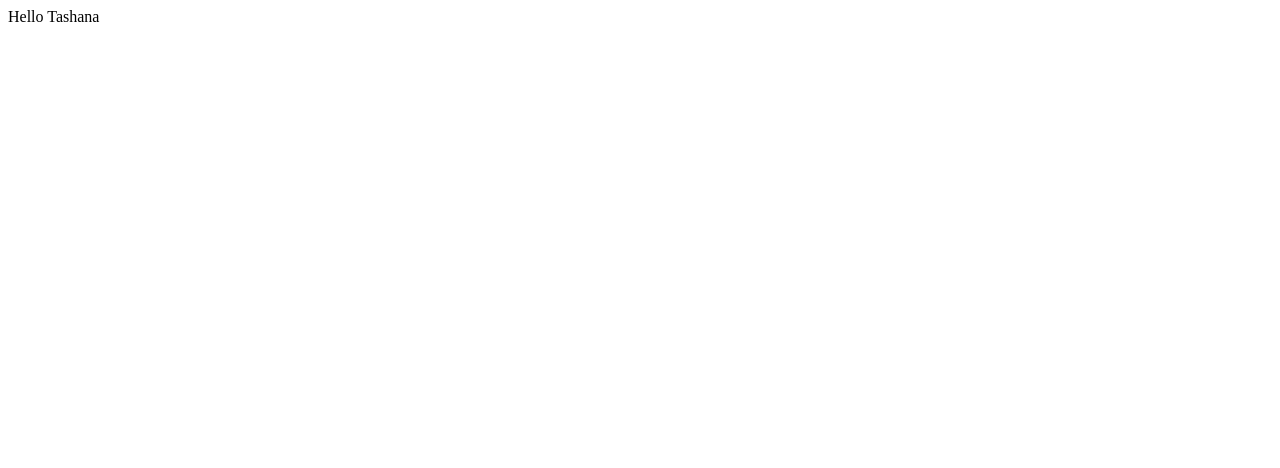
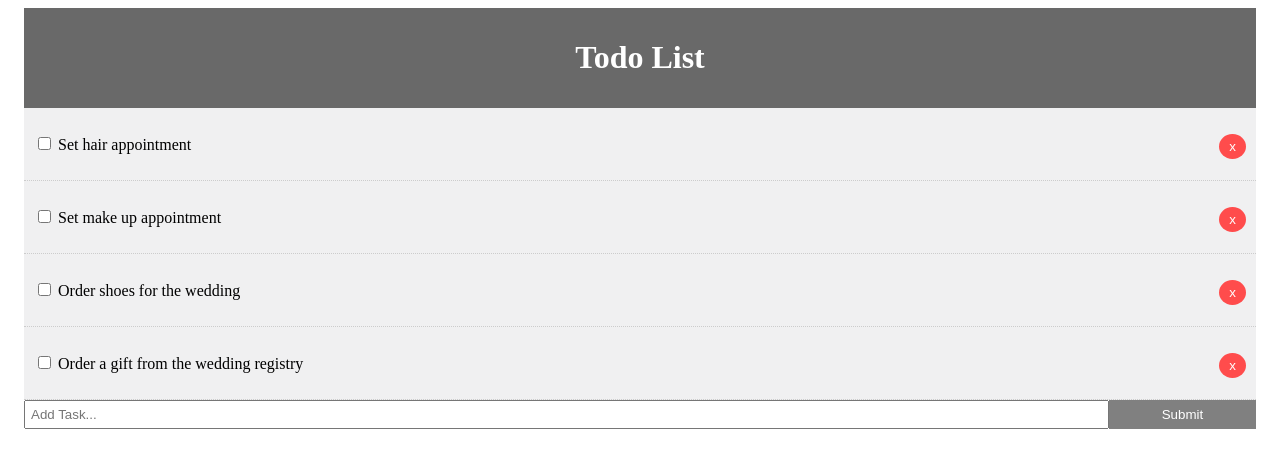
Before and after one commit to Tashanaful1/React-To-Do-List-, a React (Create React App) app: page / in a window 1280 px wide. Shown: the top 468 px of the page. Built offline with nearby package versions, Linux system fonts and the light colour scheme.

Commit message:
Todo List

```diff
--- a/public/index.html
+++ b/public/index.html
@@ -1,14 +1,12 @@
 <!DOCTYPE html>
 <html lang="en">
+
 <head>
   <meta charset="utf-8" />
   <link rel="icon" href="%PUBLIC_URL%/favicon.ico" />
   <meta name="viewport" content="width=device-width, initial-scale=1" />
   <meta name="theme-color" content="#000000" />
-    <meta
-      name="description"
-      content="Web site created using create-react-app"
-    />
+  <meta name="description" content="Web site created using create-react-app" />
   <link rel="apple-touch-icon" href="%PUBLIC_URL%/logo192.png" />
   <!--
       manifest.json provides metadata used when your web app is installed on a
@@ -24,8 +22,9 @@
       work correctly both with client-side routing and a non-root public URL.
       Learn how to configure a non-root public URL by running `npm run build`.
     -->
-    <title>React App</title>
+  <title>Todo List</title>
 </head>
+
 <body>
   <noscript>You need to enable JavaScript to run this app.</noscript>
   <div id="root"></div>
@@ -40,4 +39,5 @@
       To create a production bundle, use `npm run build` or `yarn build`.
     -->
 </body>
+
 </html>
--- /dev/null
+++ b/src/App.css
@@ -0,0 +1,13 @@
+.container {
+    padding: 0 1rem;
+}
+
+
+.btn {
+    display:inline-block;
+    border:none;
+    background:gray;
+    color:white;
+    padding: 7px 20px;
+    cursor: pointer;
+}
--- a/src/App.js
+++ b/src/App.js
@@ -1,12 +1,86 @@
 import React from 'react';
+import Todos from './Components/Todos';
+import Header from './Components/Header';
+import TodoItem from './Components/TodoItem';
+import AddTodo from './Components/AddTodo';
+import './App.css';
 
 
-function App() {
-  return (
-    <div className="App">
-      Hello Tashana
-    </div>
-  );
+class App extends React.Component {
+
+  state = {
+    todos: [
+      {
+        id: 1,
+        title: 'Set hair appointment',
+        completed: false
+      },
+      {
+        id: 2,
+        title: 'Set make up appointment',
+        completed: false
+      },
+      {
+        id: 3,
+        title: 'Order shoes for the wedding',
+        completed: false
+      },
+      {
+        id: 4,
+        title: 'Order a gift from the wedding registry',
+        completed: false
+      }
+    ]
+  }
+
+  markComplete = (id) => {
+    this.setState({
+      todos: this.state.todos.map(todo => {
+        if (todo.id === id) {
+          todo.completed = !todo.completed
+        }
+        return todo;
+      })
+    })
+
+  }
+  delTodo = (id) => {
+    this.setState({
+      todos: [...this.state.todos.filter(todo => todo.id !== id)]
+    });
+  }
+
+  addTodo = (title) => {
+
+
+    const newTodo = {
+      id: 5,
+      title: title,
+      completed: false,
+    }
+    this.setState({ todos: [...this.state.todos, newTodo] })
+
+
+  }
+
+  render() {
+    return (
+      <div className="App">
+        <div className="container">
+          <Header />
+          <Todos todos={this.state.todos} markComplete={this.markComplete}
+            delTodo={this.delTodo} />
+          <AddTodo addTodo={this.addTodo} />
+
+        </div>
+
+      </div>
+    )
+  }
 }
 
+
+
+
+
 export default App;
--- /dev/null
+++ b/src/Components/AddTodo.js
@@ -0,0 +1,46 @@
+import React from 'react';
+
+
+class AddTodo extends React.Component {
+    state = {
+        title: ''
+    }
+
+    onSubmit = (e) => {
+        e.preventDefault();
+        this.props.addTodo(this.state.title);
+        this.setState({ title: '' });
+
+    }
+
+    onChange = (e) => this.setState({ title: e.target.value });
+
+
+    render() {
+        return (
+
+            <form onSubmit={this.onSubmit} style={{ display: 'flex' }}>
+                <input type="text"
+                    name="title"
+                    style={{ flex: '10', padding: '5px' }}
+                    placeholder="Add Task..."
+                    value={this.state.title}
+                    onChange={this.onChange}
+                />
+                <input type="submit"
+                    value="Submit"
+                    className="btn"
+                    style={{ flex: '1' }}
+                />
+
+            </form>
+
+        )
+
+
+    }
+}
+
+
+
+export default AddTodo;
--- /dev/null
+++ b/src/Components/Header.js
@@ -0,0 +1,22 @@
+import React from 'react';
+
+
+function Header() {
+    return (
+        <div style={headerStyle}>
+            <h1>Todo List </h1>
+        </div>
+    );
+}
+
+const headerStyle = {
+    textAlign: 'center',
+    background: '#696969',
+    color: 'white',
+    padding: '10px',
+}
+
+
+
+
+export default Header;
--- /dev/null
+++ b/src/Components/TodoItem.js
@@ -0,0 +1,43 @@
+import React from 'react';
+
+class TodoItem extends React.Component {
+    getStyle = () => {
+        return {
+            backgroundColor: '#f0f0f1',
+            padding: '10px',
+            borderBottom: '1px #ccc dotted',
+            textDecoration: this.props.todo.completed ? 'line-through' : 'none'
+        }
+    }
+
+
+
+    render() {
+        const { id, title } = this.props.todo;
+        return (
+            <div style={this.getStyle()}>
+                <p>
+                    <input type="checkbox" onChange={this.props.markComplete.bind(this, id)} /> {''}
+                    {title}
+                    <button onClick={this.props.delTodo.bind(this, id)} style={btnStyle}>x</button>
+
+                </p>
+            </div>
+        )
+    }
+}
+
+const btnStyle = {
+    backgroundColor: '#ff4c4c',
+    color: 'white',
+    border: 'none',
+    padding: ' 5px 10px',
+    borderRadius: '50%',
+    cursor: 'pointer',
+    float: 'right'
+
+}
+
+
+
+export default TodoItem;
--- /dev/null
+++ b/src/Components/Todos.js
@@ -0,0 +1,16 @@
+import React from 'react';
+import TodoItem from './TodoItem';
+
+class Todos extends React.Component {
+    render() {
+        return this.props.todos.map((todo) => (
+            <TodoItem key={todo.id} todo={todo} markComplete={this.props.markComplete}
+                delTodo={this.props.delTodo} />
+        ))
+
+    }
+}
+
+
+
+export default Todos;
--- a/src/index.js
+++ b/src/index.js
@@ -1,4 +1,12 @@
 import React from 'react';
 import ReactDOM from 'react-dom';
+
 import App from './App';
-ReactDOM.render(<App />, document.getElementById('root'))
+
+
+ReactDOM.render(
+  <React.StrictMode>
+    <App />
+  </React.StrictMode>,
+  document.getElementById('root')
+);
```
Also changed, not shown: 1 other file (tests, documents, lock files or other folders). Lines whose indentation alone changed are shown as unchanged.
